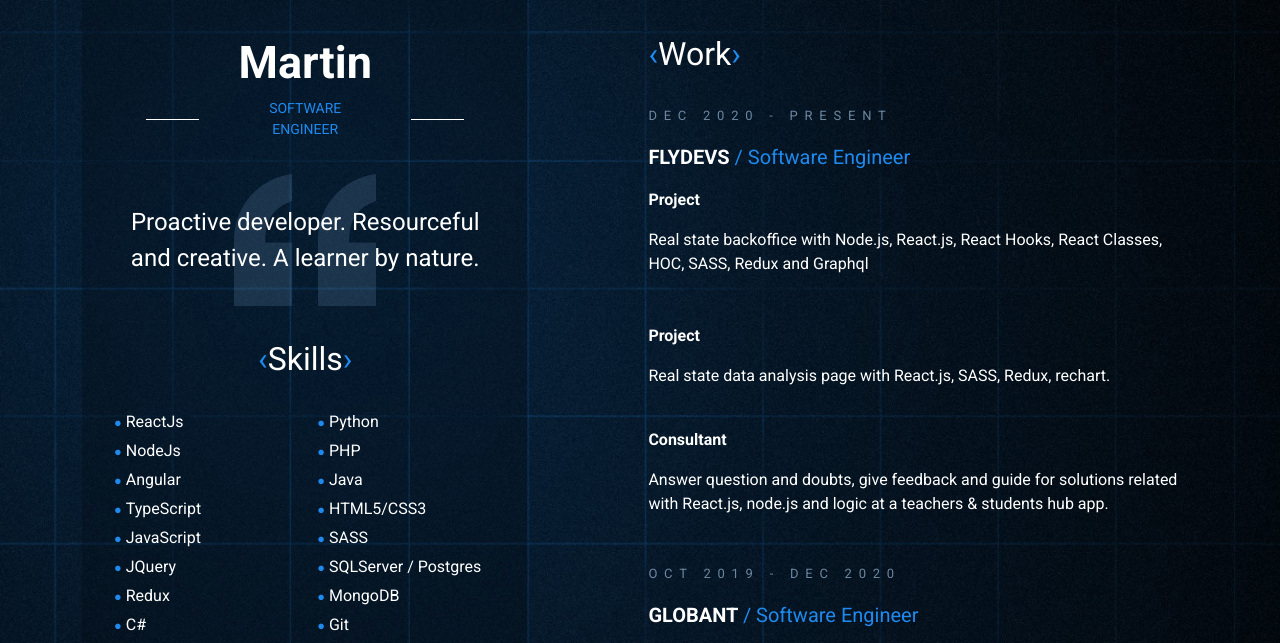
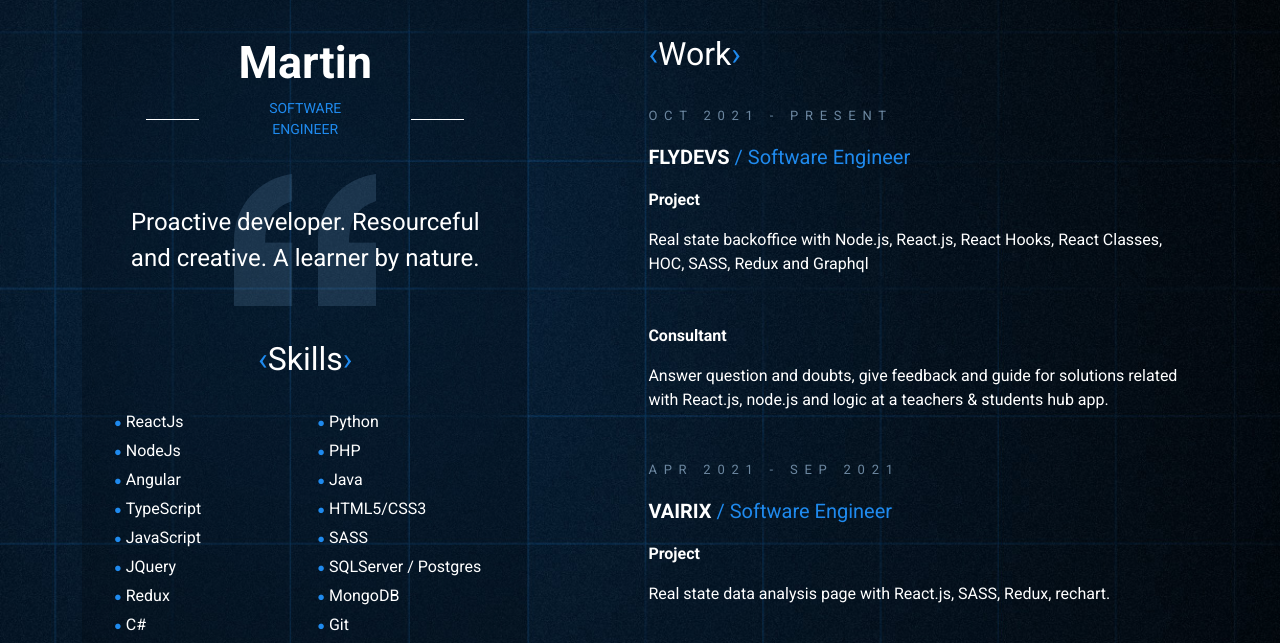
Before and after one commit to flydevs/flydevs-cvs-templates, a website: page docs/cv-marting.html in a window 1280 px wide. Shown: the part 157-800 px from the top of the page. Drawn offline with Linux system fonts and the light colour scheme.

Commit message:
Update: CV Martin

```diff
--- a/docs/cv-marting.html
+++ b/docs/cv-marting.html
@@ -84,7 +84,7 @@
         </h2>
 
                     <div class="summary">
-                        <p class="date">DEC 2020 - PRESENT</p>
+                        <p class="date">OCT 2021 - PRESENT</p>
                         <p class="subtitle">FLYDEVS <span>/ Software Engineer</span>
                         </p>
                         <div class="summary">
@@ -94,14 +94,23 @@
                                 HOC, SASS, Redux and Graphql</p>
                         </div>
                         <div class="summary">
+                            <p><strong>Consultant</strong>
+                            </p>
+                            <p>Answer question and doubts, give feedback and guide for solutions related
+                                with React.js, node.js and logic at a teachers & students hub app.</p>
+                        </div>
+                        <p class="date">APR 2021 - SEP 2021</p>
+                        <p class="subtitle">VAIRIX <span>/ Software Engineer</span>
+                        </p>
+                        <div class="summary">
                             <p><strong>Project</strong>
                             </p>
                             <p>Real state data analysis page with React.js, SASS, Redux, rechart.</p>
                             <br>
-                            <p><strong>Consultant</strong>
+                            <p><strong>Architect</strong>
                             </p>
-                            <p>Answer question and doubts, give feedback and guide for solutions related
-                                with React.js, node.js and logic at a teachers & students hub app.</p>
+                            <p>Lead decisions at a web-based game with a politicians API. I worked with
+                                next.js, typescript, storybook, react-testing-library.</p>
                         </div>
                     </div>
                     <div class="summary">
```
Also changed, not shown: src/cv-marting.html (+10 -4 lines).
